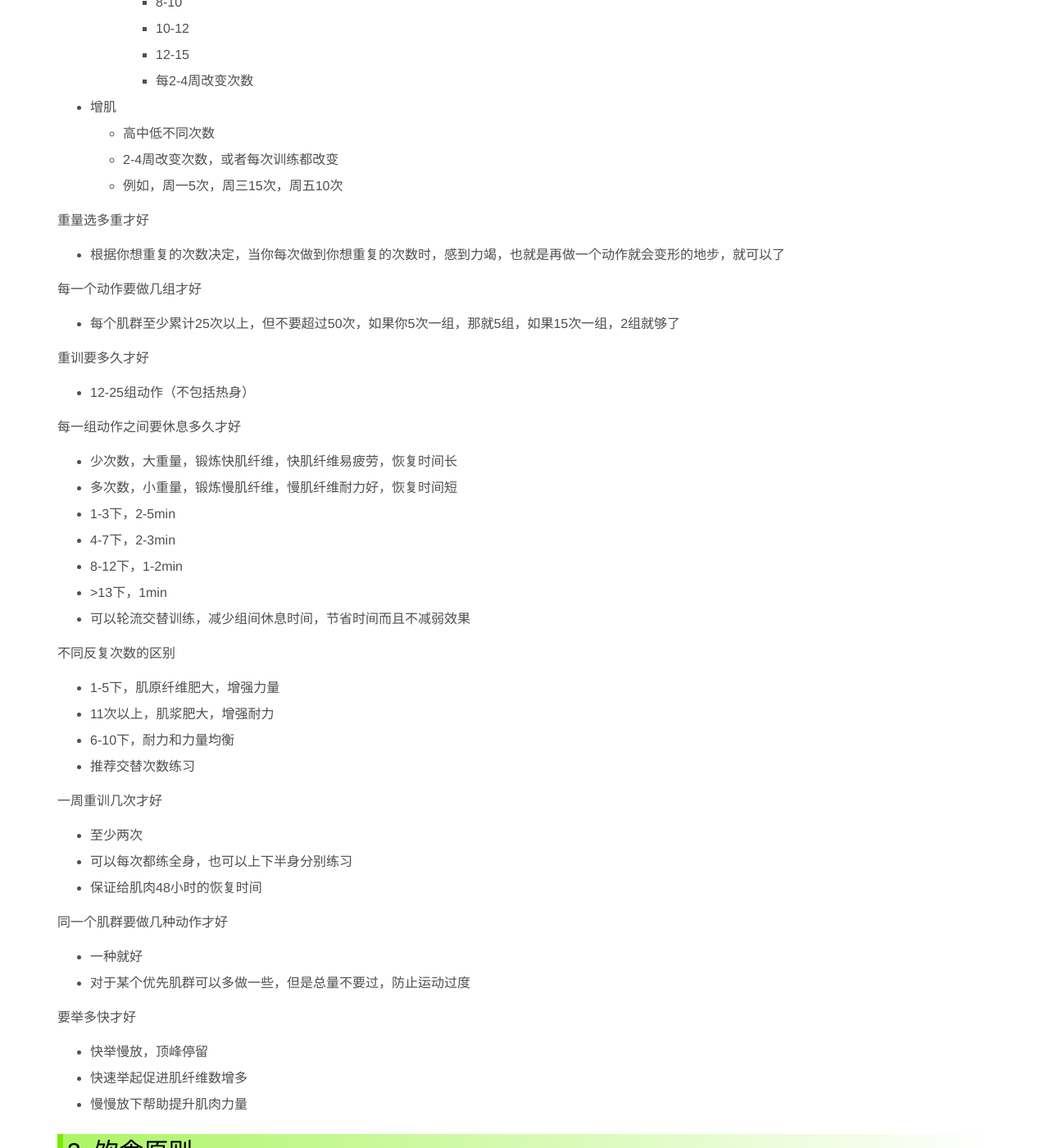
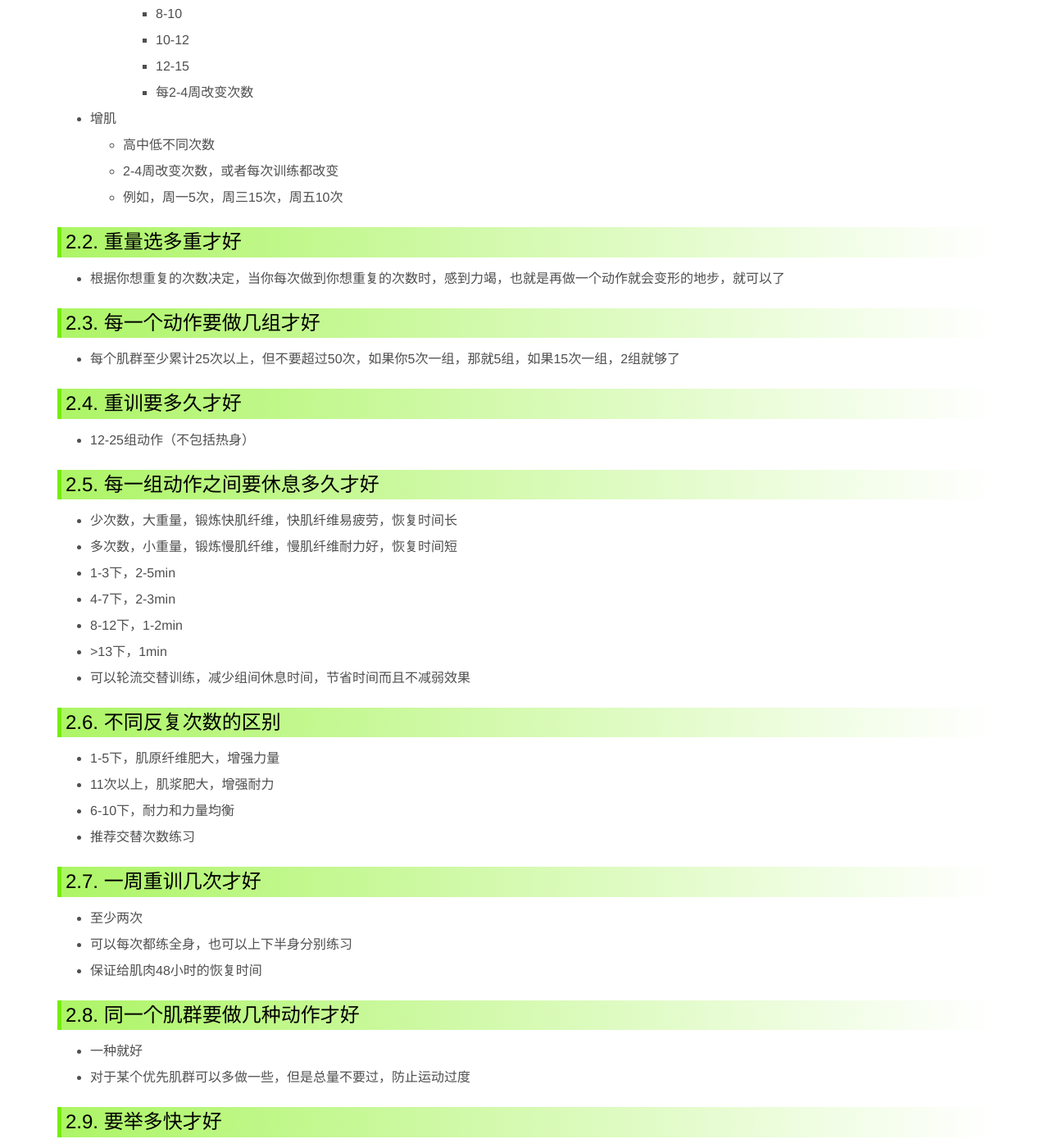
Before and after one commit to ronniewang/ronniewang.github.io, a Jekyll site: the page built from _posts/2017-01-24-theory.md, in a window 1280 px wide and 1400 px high, scrolled down 496 px. Shown: the whole window at 82% size. Built offline with Jekyll 4.4.1, drawn with Linux system fonts in a browser that asks for light colours.

Commit message:
update files

```diff
--- a/_posts/2017-01-24-theory.md
+++ b/_posts/2017-01-24-theory.md
@@ -13,7 +13,7 @@
 
 ## 2. 常见问题
 
-动作做几下才好
+### 2.1. 动作做几下才好
 
 - 减重
     - 8-15下
@@ -26,19 +26,19 @@
     - 2-4周改变次数，或者每次训练都改变
     - 例如，周一5次，周三15次，周五10次
 
-重量选多重才好
+### 2.2. 重量选多重才好
 
 - 根据你想重复的次数决定，当你每次做到你想重复的次数时，感到力竭，也就是再做一个动作就会变形的地步，就可以了
 
-每一个动作要做几组才好
+### 2.3. 每一个动作要做几组才好
 
 - 每个肌群至少累计25次以上，但不要超过50次，如果你5次一组，那就5组，如果15次一组，2组就够了
 
-重训要多久才好
+### 2.4. 重训要多久才好
 
 - 12-25组动作（不包括热身）
 
-每一组动作之间要休息多久才好
+### 2.5. 每一组动作之间要休息多久才好
 
 - 少次数，大重量，锻炼快肌纤维，快肌纤维易疲劳，恢复时间长
 - 多次数，小重量，锻炼慢肌纤维，慢肌纤维耐力好，恢复时间短
@@ -48,25 +48,25 @@
 - &gt;13下，1min
 - 可以轮流交替训练，减少组间休息时间，节省时间而且不减弱效果
 
-不同反复次数的区别
+### 2.6. 不同反复次数的区别
 
 - 1-5下，肌原纤维肥大，增强力量
 - 11次以上，肌浆肥大，增强耐力
 - 6-10下，耐力和力量均衡
 - 推荐交替次数练习
 
-一周重训几次才好
+### 2.7. 一周重训几次才好
 
 - 至少两次
 - 可以每次都练全身，也可以上下半身分别练习
 - 保证给肌肉48小时的恢复时间
 
-同一个肌群要做几种动作才好
+### 2.8. 同一个肌群要做几种动作才好
 
 - 一种就好
 - 对于某个优先肌群可以多做一些，但是总量不要过，防止运动过度
 
-要举多快才好
+### 2.9. 要举多快才好
 
 - 快举慢放，顶峰停留
 - 快速举起促进肌纤维数增多
```
